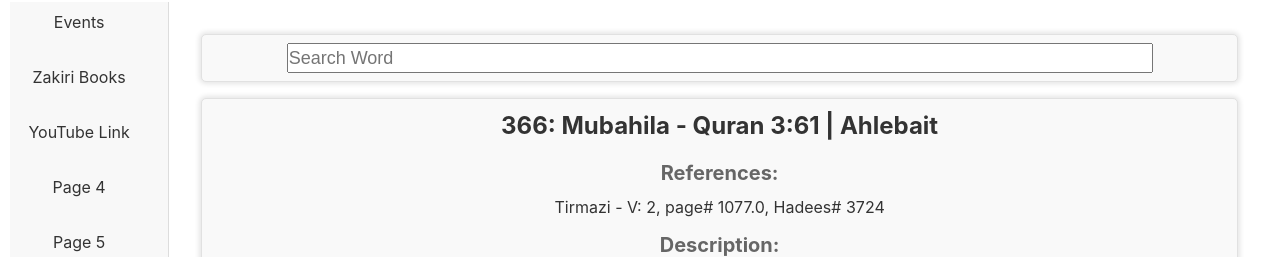
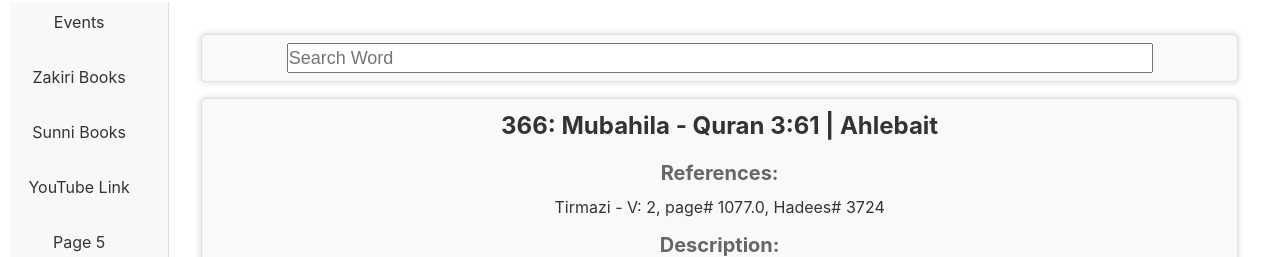
Before and after one commit to 8sagh8/Islam110, a React (Create React App) app: page / in a window 1280 px wide. Shown: the part 99-356 px from the top of the page. Built offline with nearby package versions, Linux system fonts and the light colour scheme.

Commit message:
updated left menu

```diff
--- a/src/components/LeftMenu.jsx
+++ b/src/components/LeftMenu.jsx
@@ -3,6 +3,7 @@ import { Link } from 'react-router-dom';
 
 const LeftMenu = () => {
   const zakiriBooksLink = "https://drive.google.com/drive/folders/13v2FOCE1jxoMFamo0qPzIgNuFPLqWayv"
+  const sunniBooksLink = "https://drive.google.com/drive/u/1/my-drive"
   const youtubeLink = "https://www.youtube.com/"
     return (
       <div className="left-menu">
@@ -10,10 +11,13 @@ const LeftMenu = () => {
         <a href={zakiriBooksLink} target="_blank" rel="noopener noreferrer">
           Zakiri Books
         </a>
+        <a href={sunniBooksLink} target="_blank" rel="noopener noreferrer">
+          Sunni Books
+        </a>
         <a href={youtubeLink} target="_blank" rel="noopener noreferrer">
           YouTube Link
         </a>
-        <Link to="/page4">Page 4</Link>
+
         <Link to="/page5">Page 5</Link>
         <Link to="/page6">Page 6</Link>
         <Link to="/page7">Page 7</Link>
```
